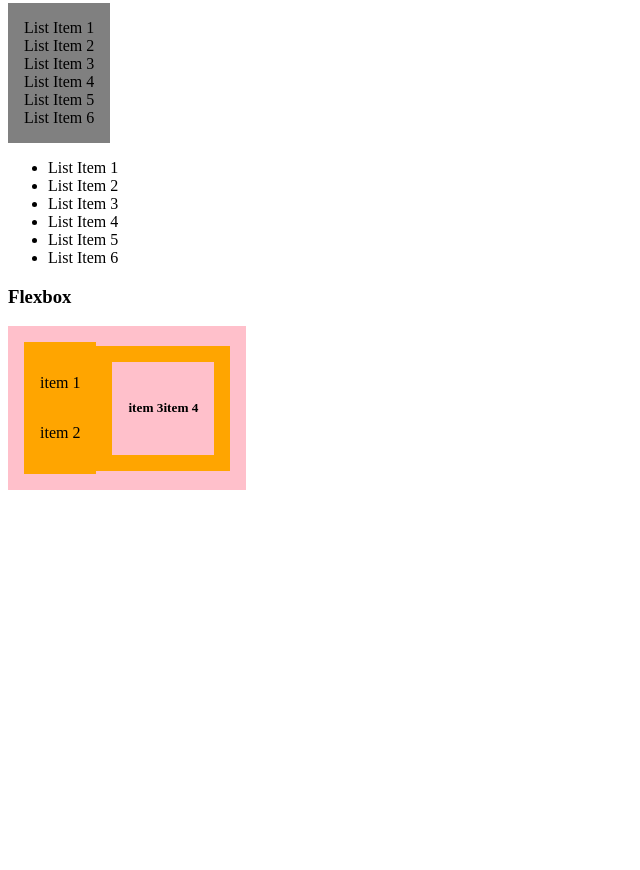
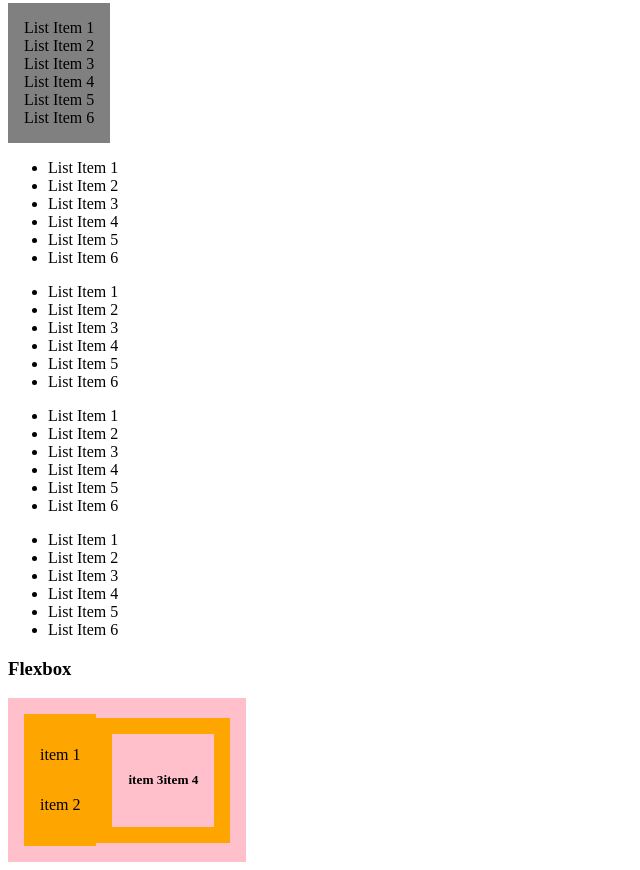
Before and after one commit to tgao1337/CSS-elements, a plain HTML site: page index.html in a window 1280 px wide. Shown: the part 705-1575 px from the top of the page, without its empty margins (0-640 px from the left). Before the commit the page ends 1203 px from the top, so only its background shows below. Drawn offline with Linux system fonts and the light colour scheme.

Commit message:
added more lists

```diff
--- a/index.html
+++ b/index.html
@@ -83,6 +83,33 @@
       <li class="tlitem-6">List Item 6</li>
 
     </ul>
+    <ul class="tlist2">
+      <li class="tlitem-1">List Item 1</li>
+      <li class="tlitem-2">List Item 2</li>
+      <li class="tlitem-3">List Item 3</li>
+      <li class="tlitem-4">List Item 4</li>
+      <li class="tlitem-5">List Item 5</li>
+      <li class="tlitem-6">List Item 6</li>
+
+    </ul>
+    <ul class="tlist3">
+      <li class="tlitem-1">List Item 1</li>
+      <li class="tlitem-2">List Item 2</li>
+      <li class="tlitem-3">List Item 3</li>
+      <li class="tlitem-4">List Item 4</li>
+      <li class="tlitem-5">List Item 5</li>
+      <li class="tlitem-6">List Item 6</li>
+
+    </ul>
+    <ul class="tlist4">
+      <li class="tlitem-1">List Item 1</li>
+      <li class="tlitem-2">List Item 2</li>
+      <li class="tlitem-3">List Item 3</li>
+      <li class="tlitem-4">List Item 4</li>
+      <li class="tlitem-5">List Item 5</li>
+      <li class="tlitem-6">List Item 6</li>
+
+    </ul>
 
     <h3>Flexbox</h3>
     <div class="tcontainerrow">
```
